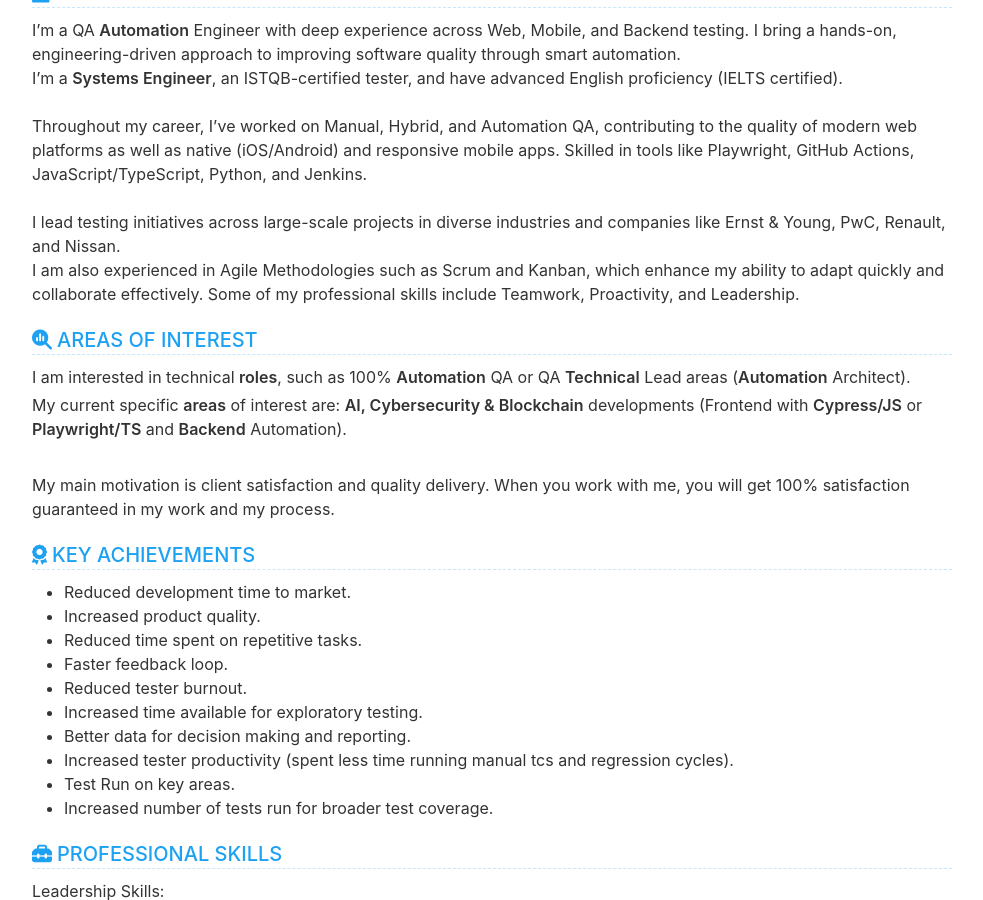
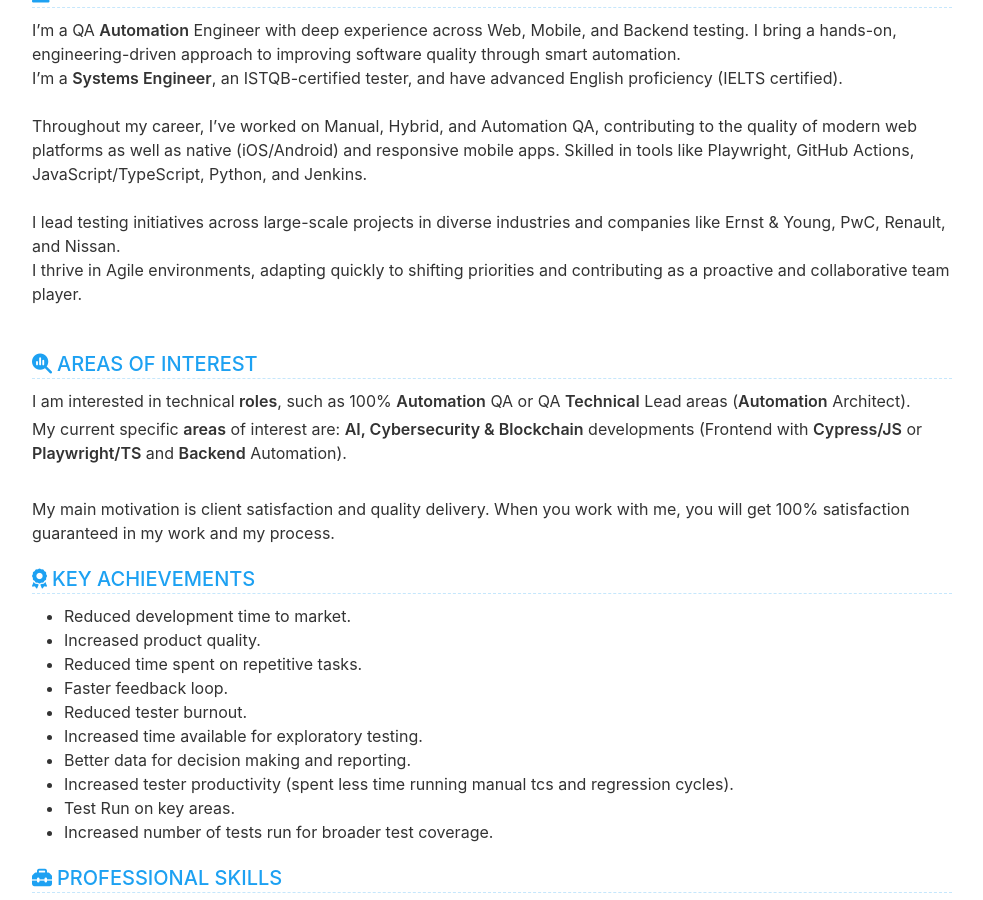
Before and after one commit to cvera08/full-resume, a Jekyll site: the page built from index.html, in a window 1280 px wide and 900 px high, scrolled down 444 px. Shown: the whole window, without its empty margins (148-1131 px from the left). Built offline with Jekyll 4.4.1, drawn with Linux system fonts in a browser that asks for light colours.

Commit message:
feat: about me change - third paragraph 2/2

```diff
--- a/_data/data.yml
+++ b/_data/data.yml
@@ -44,8 +44,8 @@ evaluation:
     <br>
     I lead testing initiatives across large-scale projects in diverse industries
     and companies like Ernst & Young, PwC, Renault, and Nissan.
-    I am also experienced in Agile Methodologies such as Scrum and Kanban, which enhance my ability to adapt quickly and collaborate effectively. Some of my
-    professional skills include Teamwork, Proactivity, and Leadership.
+    I thrive in Agile environments, adapting quickly to shifting priorities and contributing as a proactive and collaborative team player.
+    <br>
 
 
 interest:
```
